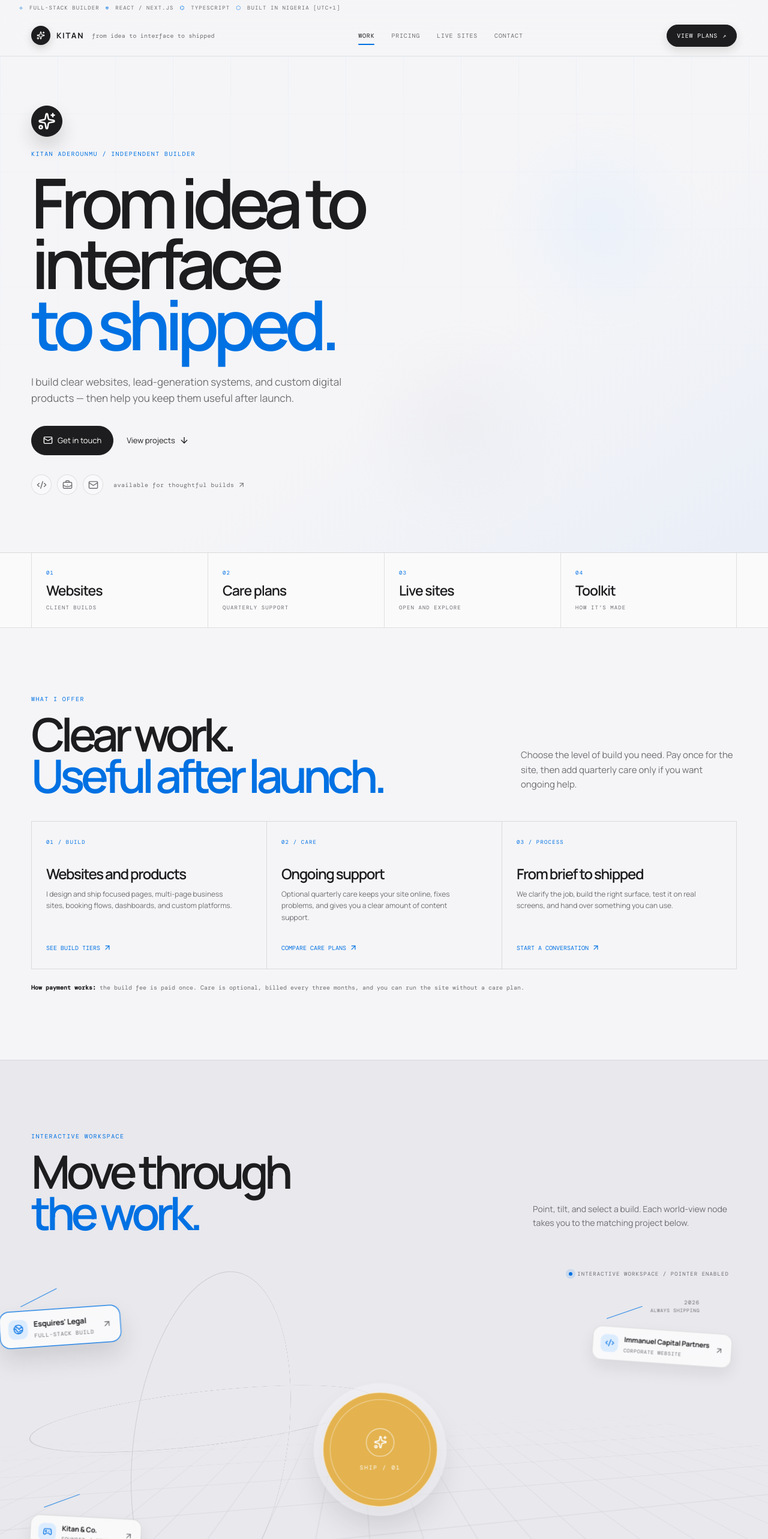
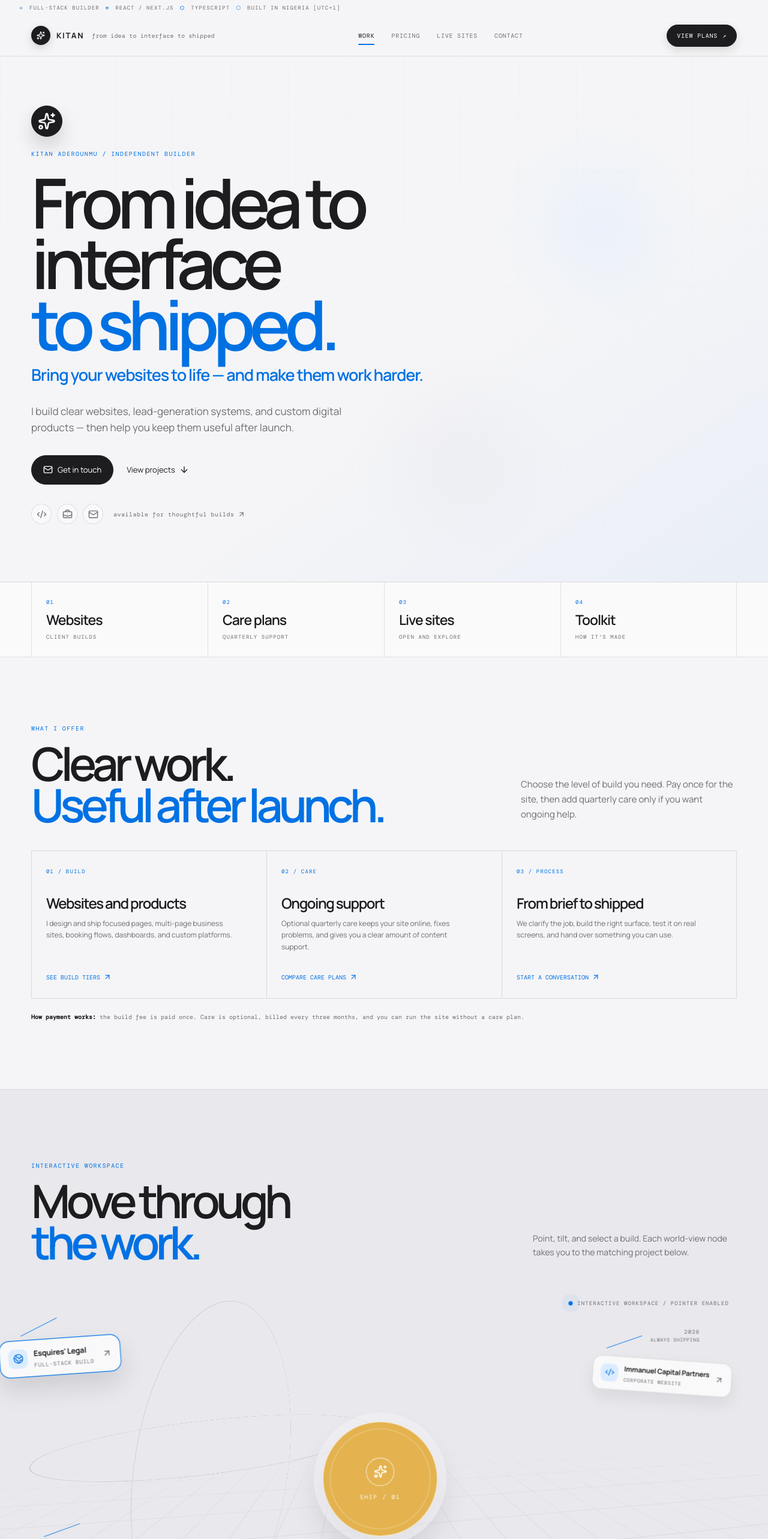
Before and after one commit to kitandotcom/KITANDOTCOM, a Next.js app: page / in a window 1280 px wide. Shown: the top 2566 px of the page at 60% size. Built offline with nearby package versions, Linux system fonts and the light colour scheme; no server answers.

Commit message:
add editorial motion and heartbeat workspace

```diff
--- a/app/globals.css
+++ b/app/globals.css
@@ -259,3 +259,41 @@ button { cursor: pointer; }
     border-radius: 14px;
   }
 }
+
+/* Editorial motion: a quiet heartbeat for the workspace and tactile UI feedback */
+.prompt-hook { margin: 18px 0 0; color: var(--accent); font: 600 clamp(18px, 2.4vw, 27px)/1.15 var(--display); letter-spacing: -.045em; }
+.scene-core { animation: workspace-heartbeat 2.8s var(--ease-out) infinite; transform-origin: center; }
+.core-ring { animation: ring-heartbeat 2.8s var(--ease-out) infinite; transform-origin: center; }
+.scene-orbit.orbit-a { animation: orbit-breathe 5.2s ease-in-out infinite; }
+.scene-orbit.orbit-b { animation: orbit-breathe 6.4s ease-in-out -1.2s infinite reverse; }
+.live-dot { animation: status-pulse 2s ease-in-out infinite; }
+.case-tags span, .offer-grid article, .stack-item, .price-card { transition: transform .28s var(--ease-out), background .28s var(--ease-out), border-color .25s ease, box-shadow .28s var(--ease-out); }
+.case-tags span:hover { transform: translateY(-2px); color: var(--foreground); border-color: var(--accent); background: var(--accent-soft); }
+.offer-grid article:hover { transform: translateY(-4px); }
+.price-card:hover { transform: translateY(-4px); box-shadow: 0 20px 42px rgba(29,29,31,.1); }
+@keyframes workspace-heartbeat {
+  0%, 100% { transform: translateZ(70px) scale(1); }
+  12% { transform: translateZ(70px) scale(1.025); }
+  20% { transform: translateZ(70px) scale(1); }
+  31% { transform: translateZ(70px) scale(1.04); }
+  45% { transform: translateZ(70px) scale(1); }
+}
+@keyframes ring-heartbeat {
+  0%, 100% { transform: scale(1); opacity: .72; }
+  12% { transform: scale(1.035); opacity: 1; }
+  20% { transform: scale(1); opacity: .72; }
+  31% { transform: scale(1.065); opacity: 1; }
+  45% { transform: scale(1); opacity: .72; }
+}
+@keyframes orbit-breathe {
+  0%, 100% { opacity: .42; }
+  50% { opacity: .9; }
+}
+@keyframes status-pulse {
+  0%, 100% { transform: scale(1); box-shadow: 0 0 0 5px rgba(0,113,227,.12); }
+  45% { transform: scale(1.2); box-shadow: 0 0 0 9px rgba(0,113,227,.04); }
+}
+@media (prefers-reduced-motion: reduce) {
+  .scene-core, .core-ring, .scene-orbit.orbit-a, .scene-orbit.orbit-b, .live-dot { animation: none; }
+  .offer-grid article:hover, .price-card:hover, .case-tags span:hover { transform: none; }
+}
--- a/components/ui/hero-block-shadcnui.tsx
+++ b/components/ui/hero-block-shadcnui.tsx
@@ -1,33 +1,37 @@
 "use client";
 
-import { motion } from "framer-motion";
+import { motion, useReducedMotion } from "framer-motion";
 import { ArrowDown, ArrowUpRight, BriefcaseBusiness, Code2, Mail, Sparkles } from "lucide-react";
 import { Button } from "@/components/ui/button";
 
 export function HeroBlock() {
+  const reduceMotion = useReducedMotion();
+  const entrance = (delay: number) => reduceMotion ? { initial: false, animate: { opacity: 1, y: 0 } } : { initial: { opacity: 0, y: 18 }, animate: { opacity: 1, y: 0 }, transition: { delay, duration: 0.65, ease: [0.23, 1, 0.32, 1] as const } };
+
   return (
     <section className="prompt-hero" aria-labelledby="hero-title">
       <div className="prompt-hero-grid" aria-hidden="true" />
       <div className="prompt-hero-glow prompt-hero-glow-one" aria-hidden="true" />
       <div className="prompt-hero-glow prompt-hero-glow-two" aria-hidden="true" />
       <div className="prompt-hero-content page-width">
-        <motion.div initial={{ opacity: 1, y: 0 }} animate={{ opacity: 1, y: 0 }} transition={{ duration: 0.6 }}>
-          <motion.div initial={{ scale: 1, opacity: 1 }} animate={{ scale: 1, opacity: 1 }} transition={{ delay: 0.2, type: "spring", stiffness: 200 }} className="prompt-avatar" aria-hidden="true"><Sparkles size={30} /></motion.div>
-          <motion.p initial={{ opacity: 1, y: 0 }} animate={{ opacity: 1, y: 0 }} transition={{ delay: 0.25, duration: 0.5 }} className="prompt-eyebrow">Kitan Aderounmu / independent builder</motion.p>
-          <motion.h1 id="hero-title" initial={{ opacity: 1, y: 0 }} animate={{ opacity: 1, y: 0 }} transition={{ delay: 0.3, duration: 0.6 }}>From idea to interface<br /><em>to shipped.</em></motion.h1>
-          <motion.p initial={{ opacity: 1, y: 0 }} animate={{ opacity: 1, y: 0 }} transition={{ delay: 0.4, duration: 0.6 }} className="prompt-lede">I build clear websites, lead-generation systems, and custom digital products — then help you keep them useful after launch.</motion.p>
-          <motion.div initial={{ opacity: 1, y: 0 }} animate={{ opacity: 1, y: 0 }} transition={{ delay: 0.5, duration: 0.6 }} className="prompt-actions">
+        <motion.div {...entrance(0)}>
+          <motion.div {...(reduceMotion ? { initial: false } : { initial: { scale: 0.88, opacity: 0 }, animate: { scale: 1, opacity: 1 }, transition: { delay: 0.12, type: "spring", stiffness: 220, damping: 18 } })} className="prompt-avatar" aria-hidden="true"><Sparkles size={30} /></motion.div>
+          <motion.p {...entrance(0.16)} className="prompt-eyebrow">Kitan Aderounmu / independent builder</motion.p>
+          <motion.h1 {...entrance(0.24)} id="hero-title">From idea to interface<br /><em>to shipped.</em></motion.h1>
+          <motion.p {...entrance(0.34)} className="prompt-hook">Bring your websites to life — and make them work harder.</motion.p>
+          <motion.p {...entrance(0.42)} className="prompt-lede">I build clear websites, lead-generation systems, and custom digital products — then help you keep them useful after launch.</motion.p>
+          <motion.div {...entrance(0.52)} className="prompt-actions">
             <Button size="lg" onClick={() => document.getElementById("contact")?.scrollIntoView({ behavior: "smooth" })}><Mail size={16} /> Get in touch</Button>
             <Button size="lg" variant="outline" onClick={() => document.getElementById("work")?.scrollIntoView({ behavior: "smooth" })}>View projects <ArrowDown size={16} /></Button>
           </motion.div>
-          <motion.div initial={{ opacity: 1 }} animate={{ opacity: 1 }} transition={{ delay: 0.65, duration: 0.6 }} className="prompt-socials">
+          <motion.div {...entrance(0.64)} className="prompt-socials">
             <a href="https://github.com/kitandotcom/KITANDOTCOM" target="_blank" rel="noreferrer" aria-label="GitHub"><Code2 size={17} /></a>
             <a href="https://www.linkedin.com/in/kitanaderounmu/" target="_blank" rel="noreferrer" aria-label="LinkedIn"><BriefcaseBusiness size={17} /></a>
             <a href="mailto:aderounmuisrael6@gmail.com" aria-label="Email Kitan"><Mail size={17} /></a>
             <span>available for thoughtful builds <ArrowUpRight size={13} /></span>
           </motion.div>
         </motion.div>
-        <motion.div initial={{ opacity: 1, x: 0 }} animate={{ opacity: 1, x: 0 }} transition={{ delay: 0.55, duration: 0.7 }} className="prompt-side-note" aria-label="Portfolio summary"><span className="prompt-side-index">00 / 05</span><strong>Idea → interface<br />→ shipped.</strong><p>Websites, products, and systems for people who care about the details.</p><div className="prompt-side-line" /></motion.div>
+        <motion.div {...entrance(0.56)} className="prompt-side-note" aria-label="Portfolio summary"><span className="prompt-side-index">00 / 05</span><strong>Idea → interface<br />→ shipped.</strong><p>Websites, products, and systems for people who care about the details.</p><div className="prompt-side-line" /></motion.div>
       </div>
       <motion.div initial={{ opacity: 1, y: 0 }} animate={{ opacity: 1, y: [0, 9, 0] }} transition={{ y: { delay: 1.5, duration: 1.5, repeat: Infinity } }} className="prompt-scroll"><span>scroll to explore</span><ArrowDown size={16} /></motion.div>
     </section>
```
